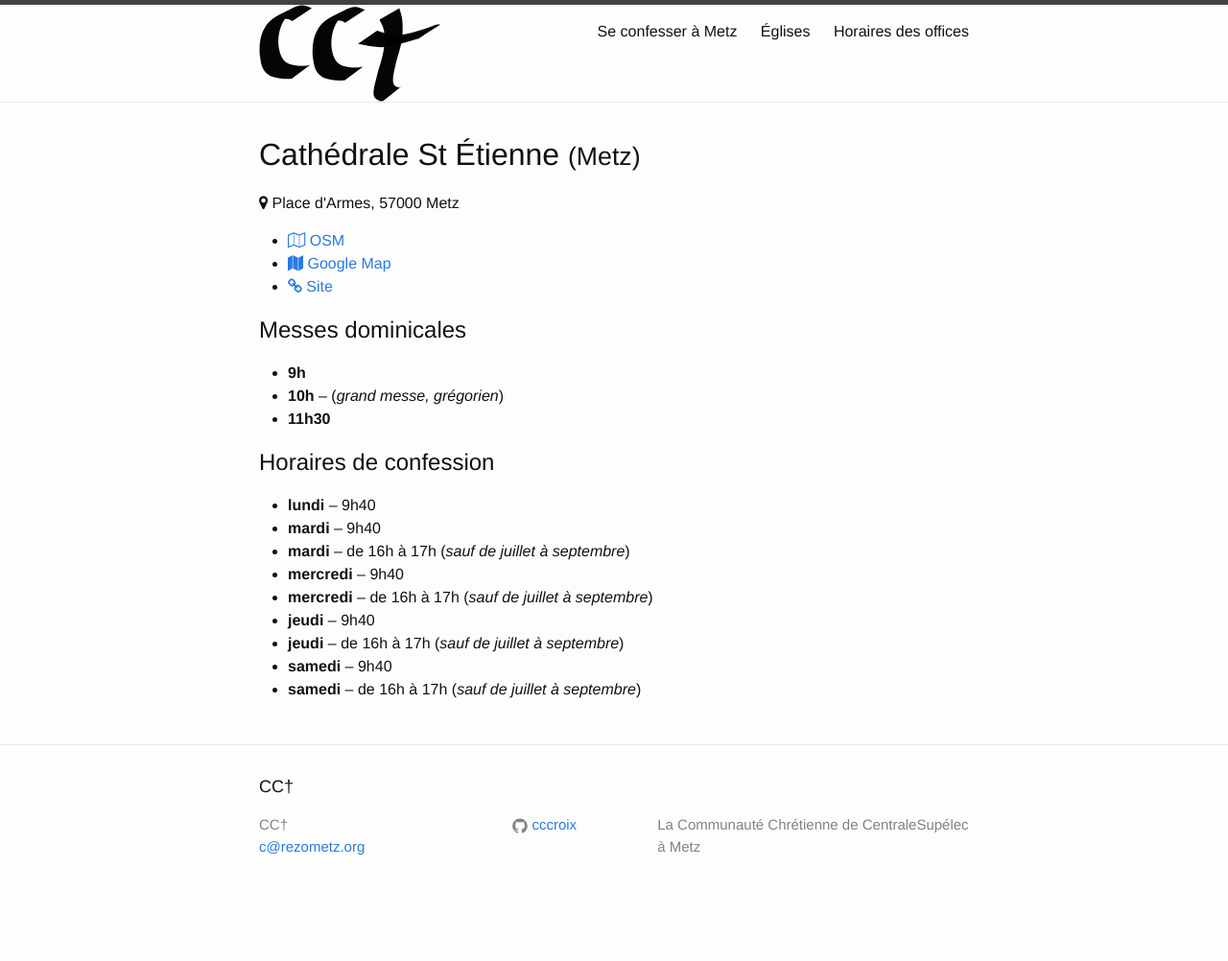
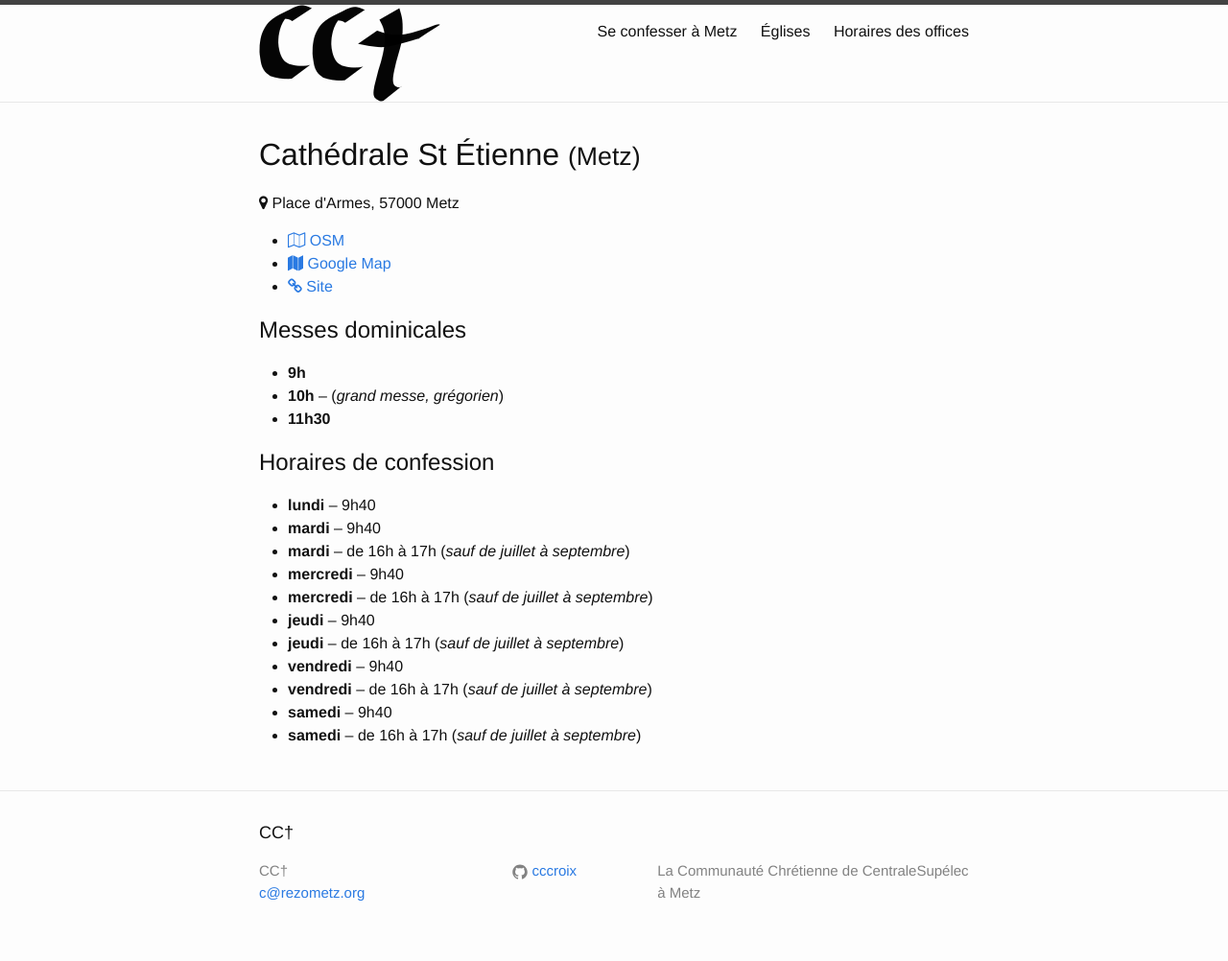
Before and after one commit to cccroix/cccroix.github.io, a Jekyll site: the page built from _eglises/etienne.md, in a window 1280 px wide. Shown: the whole page at 96% size. Built offline with Jekyll 4.4.1, drawn with Linux system fonts in a browser that asks for light colours; nearby versions of some CDN libraries; before the commit the page ends 954 px from its top, so only the background shows below that; some of the changed lines change nothing that is shown.

Commit message:
adds "vendredi" in "semaine" in "eglise" layout

```diff
--- a/_layouts/eglise.html
+++ b/_layouts/eglise.html
@@ -6,7 +6,7 @@ layout: default
 {% assign eglise = site.data.eglises[page.eglise] %}
 {% assign messes = site.data.messes_dimanche %}
 {% assign confessions = site.data.confessions %}
-{% assign semaine = "lundi mardi mercredi jeudi samedi dimanche" | split: ' ' %}
+{% assign semaine = "lundi mardi mercredi jeudi vendredi samedi dimanche" | split: ' ' %}
 
 <h1>{{ eglise.nom }} <small>({{ eglise.lieu }})</small></h1>
 
```
